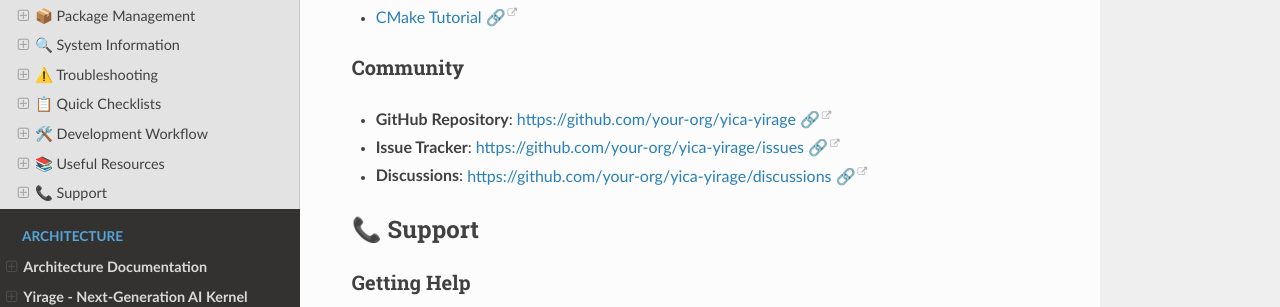
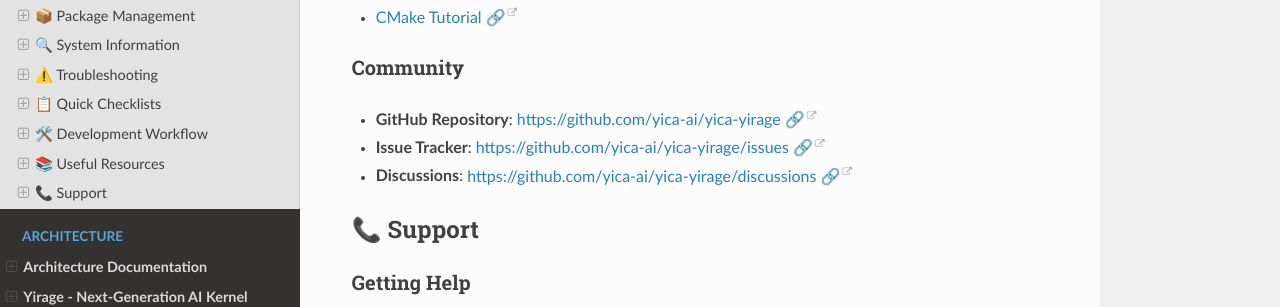
Before and after one commit to yica-ai/yica-yirage, a Sphinx documentation site: the page built from docs/getting-started/quick-reference.md, in a window 1280 px wide and 900 px high, scrolled down 5648 px. Shown: the part 148-455 px from the top of the window. Built offline with Sphinx 7.4.7 and the Read the Docs theme 3.1.0, drawn with Linux system fonts in a browser that asks for light colours; some of the changed lines change nothing that is shown.

Commit message:
fix: Update repository URLs in quick-reference guide
- Change placeholder URLs from 'your-org' to 'yica-ai'
- Update GitHub repository links to correct organization
- Fix issue tracker and discussions URLs
- Remove trailing whitespace

All documentation now points to the correct GitHub repository.

```diff
--- a/docs/getting-started/quick-reference.md
+++ b/docs/getting-started/quick-reference.md
@@ -251,17 +251,17 @@
 - [CMake Tutorial](https://cmake.org/cmake/help/latest/guide/tutorial/)
 
 ### Community
-- **GitHub Repository**: [https://github.com/your-org/yica-yirage](https://github.com/your-org/yica-yirage)
-- **Issue Tracker**: [https://github.com/your-org/yica-yirage/issues](https://github.com/your-org/yica-yirage/issues)
-- **Discussions**: [https://github.com/your-org/yica-yirage/discussions](https://github.com/your-org/yica-yirage/discussions)
+- **GitHub Repository**: [https://github.com/yica-ai/yica-yirage](https://github.com/yica-ai/yica-yirage)
+- **Issue Tracker**: [https://github.com/yica-ai/yica-yirage/issues](https://github.com/yica-ai/yica-yirage/issues)
+- **Discussions**: [https://github.com/yica-ai/yica-yirage/discussions](https://github.com/yica-ai/yica-yirage/discussions)
 
 ## 📞 Support
 
 ### Getting Help
 1. Check this quick reference guide
 2. Consult the [full documentation](../README.md)
-3. Search [existing issues](https://github.com/your-org/yica-yirage/issues)
-4. Create a [new issue](https://github.com/your-org/yica-yirage/issues/new) with:
+3. Search [existing issues](https://github.com/yica-ai/yica-yirage/issues)
+4. Create a [new issue](https://github.com/yica-ai/yica-yirage/issues/new) with:
    - System information (`yirage diagnose --full`)
    - Error messages and logs
    - Steps to reproduce the problem
```
